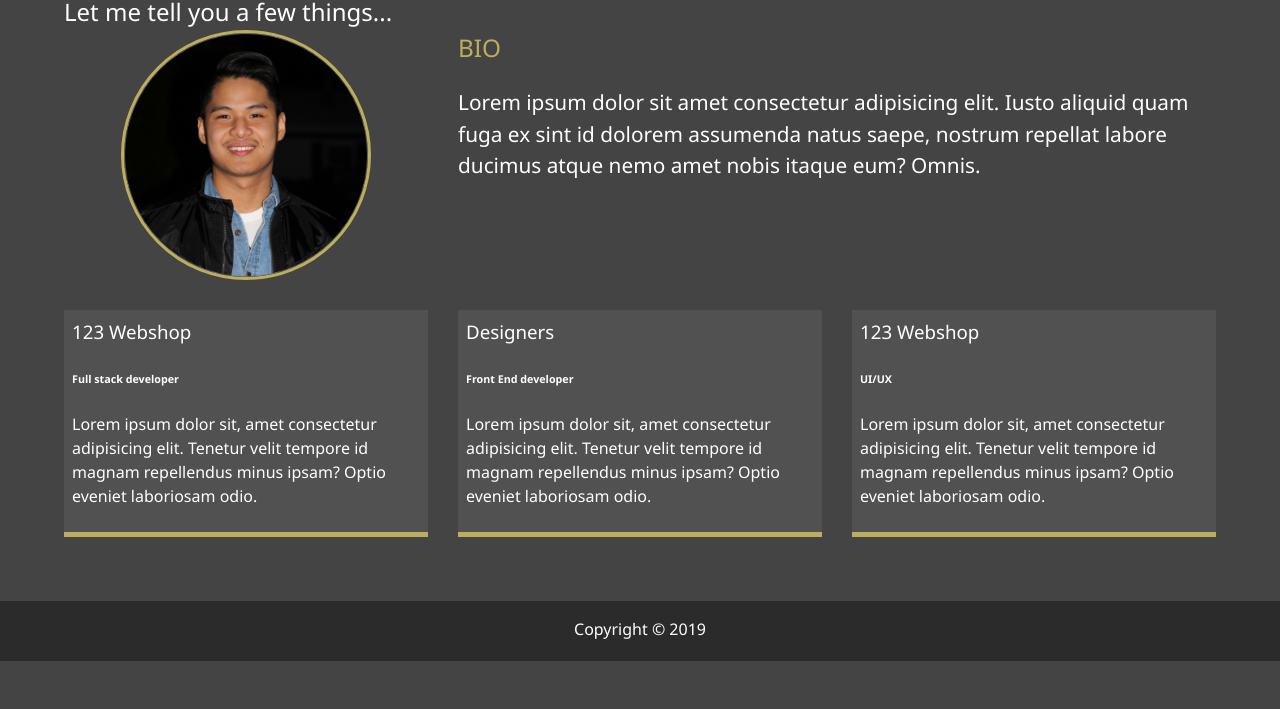
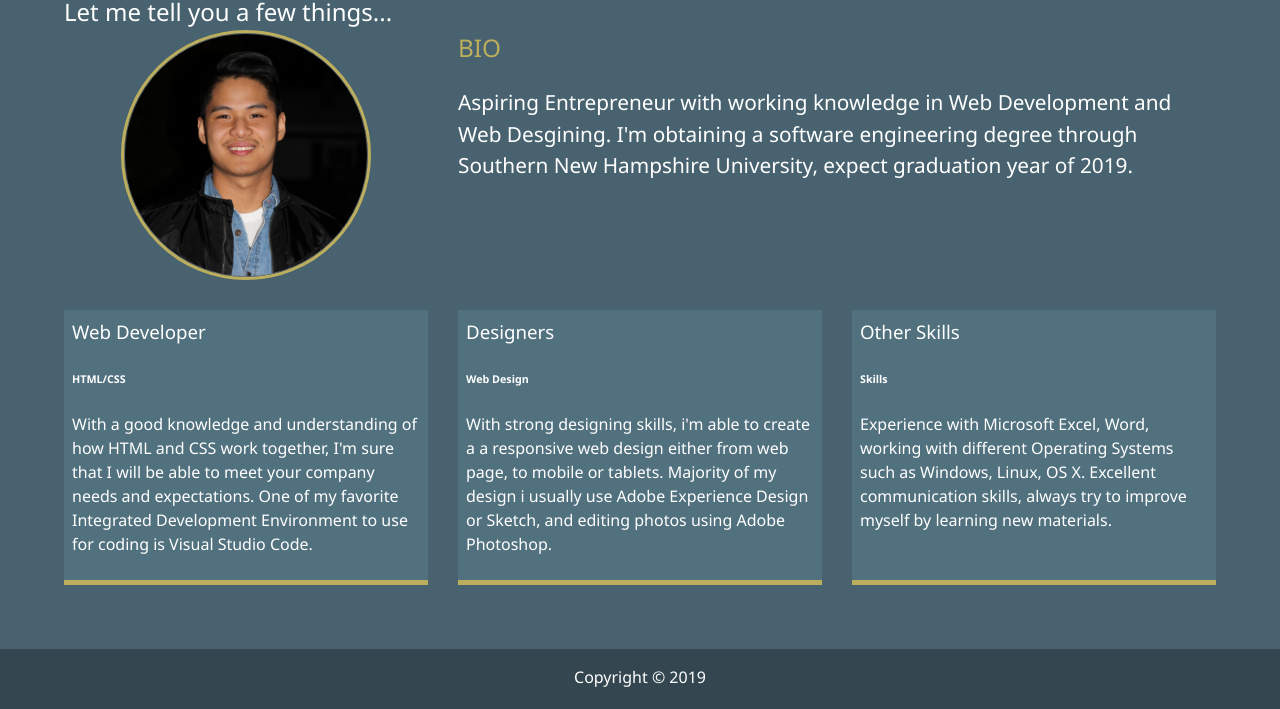
Before and after one commit to yerrey123/yer_porfolio, a website: page yer1/about.html in a window 1280 px wide. Shown: the part 214-923 px from the top of the page. Before the commit the page ends 875 px from the top, so only its background shows below. Drawn offline with Linux system fonts and the light colour scheme.

Commit message:
Add files via upload

```diff
--- a/scss/_config.scss
+++ b/scss/_config.scss
@@ -1,4 +1,4 @@
-$primary-color: #444;
+$primary-color: rgb(72, 99, 111);
 $secondary-color: #bdae5d;
 $show-home-image: true;
 $home-image: url(/yer1/img/background.jpg);
@@ -11,7 +11,7 @@ $background-opacity: 0.9;
 @mixin background {
   @if $show-home-image {
     &#bg-img {
-      background: url(/yer1/img/background.jpg);
+      background: $home-image;
       background-attachment: fixed;
       background-size: cover;
       &:after {
--- a/scss/main.scss
+++ b/scss/main.scss
@@ -29,6 +29,8 @@ h3 {
     background: rgba(lighten($primary-color, 2), 0.5);
   }
 }
+
+// Animations wording text
 .sm-heading {
   animation: types 5s steps(41);
   overflow: hidden;
@@ -90,7 +92,7 @@ main {
   padding: 0.5rem;
   border-bottom: $secondary-color 5px solid;
 }
-// Work/projects
+// Work projects
 
 .projects {
   display: grid;
--- a/yer1/about.html
+++ b/yer1/about.html
@@ -2,19 +2,23 @@
 <html lang="en">
   <head>
     <meta charset="UTF-8" />
-    <meta name="viewport" content="width=device-width, initial-scale=1.0" />
+    <meta
+      name="Local Web Developer and Web Designer"
+      content="Web Developer and Web Designer located in Dover, NH"
+    />
     <meta http-equiv="X-UA-Compatible" content="ie=edge" />
     <link rel="stylesheet" href="css/main.css" />
     <title>About Me</title>
   </head>
   <body>
     <header>
+      <!-- menu button -->
       <div class="menu-btn">
         <div class="btn-line"></div>
         <div class="btn-line"></div>
         <div class="btn-line"></div>
       </div>
-
+      <!-- Navigation -->
       <nav class="menu">
         <div class="menu-branding"><div class="portrait"></div></div>
         <ul class="menu-nav">
@@ -35,7 +39,7 @@
     </header>
     <main id="About">
       <h1 class="lg-heading">About <span class="text-secondary">Me</span></h1>
-
+      <!-- Information About me -->
       <h2 class="sm-heading1">
         Let me tell you a few things...
       </h2>
@@ -48,36 +52,39 @@
         <div class="bio">
           <h3 class="text-secondary">BIO</h3>
           <p>
-            Lorem ipsum dolor sit amet consectetur adipisicing elit. Iusto
-            aliquid quam fuga ex sint id dolorem assumenda natus saepe, nostrum
-            repellat labore ducimus atque nemo amet nobis itaque eum? Omnis.
+            Aspiring Entrepreneur with working knowledge in Web Development and
+            Web Desgining. I'm obtaining a software engineering degree through
+            Southern New Hampshire University, expect graduation year of 2019.
           </p>
         </div>
         <div class="job job-1">
-          <h3>123 Webshop</h3>
-          <h6>Full stack developer</h6>
+          <h3>Web Developer</h3>
+          <h6>HTML/CSS</h6>
           <p>
-            Lorem ipsum dolor sit, amet consectetur adipisicing elit. Tenetur
-            velit tempore id magnam repellendus minus ipsam? Optio eveniet
-            laboriosam odio.
+            With a good knowledge and understanding of how HTML and CSS work
+            together, I'm sure that I will be able to meet your company needs
+            and expectations. One of my favorite Integrated Development
+            Environment to use for coding is Visual Studio Code.
           </p>
         </div>
         <div class="job job-2">
           <h3>Designers</h3>
-          <h6>Front End developer</h6>
+          <h6>Web Design</h6>
           <p>
-            Lorem ipsum dolor sit, amet consectetur adipisicing elit. Tenetur
-            velit tempore id magnam repellendus minus ipsam? Optio eveniet
-            laboriosam odio.
+            With strong designing skills, i'm able to create a a responsive web
+            design either from web page, to mobile or tablets. Majority of my
+            design i usually use Adobe Experience Design or Sketch, and editing
+            photos using Adobe Photoshop.
           </p>
         </div>
         <div class="job job-3">
-          <h3>123 Webshop</h3>
-          <h6>UI/UX</h6>
+          <h3>Other Skills</h3>
+          <h6>Skills</h6>
           <p>
-            Lorem ipsum dolor sit, amet consectetur adipisicing elit. Tenetur
-            velit tempore id magnam repellendus minus ipsam? Optio eveniet
-            laboriosam odio.
+            Experience with Microsoft Excel, Word, working with different
+            Operating Systems such as Windows, Linux, OS X. Excellent
+            communication skills, always try to improve myself by learning new
+            materials.
           </p>
         </div>
       </div>
```
Also changed, not shown: yer1/contact.html (+5 -6 lines), yer1/index.html (+7 -3 lines), yer1/work.html (+9 -12 lines), yer1/css/main.css, yer1/img/HomePage.png (added), 1 other file.
